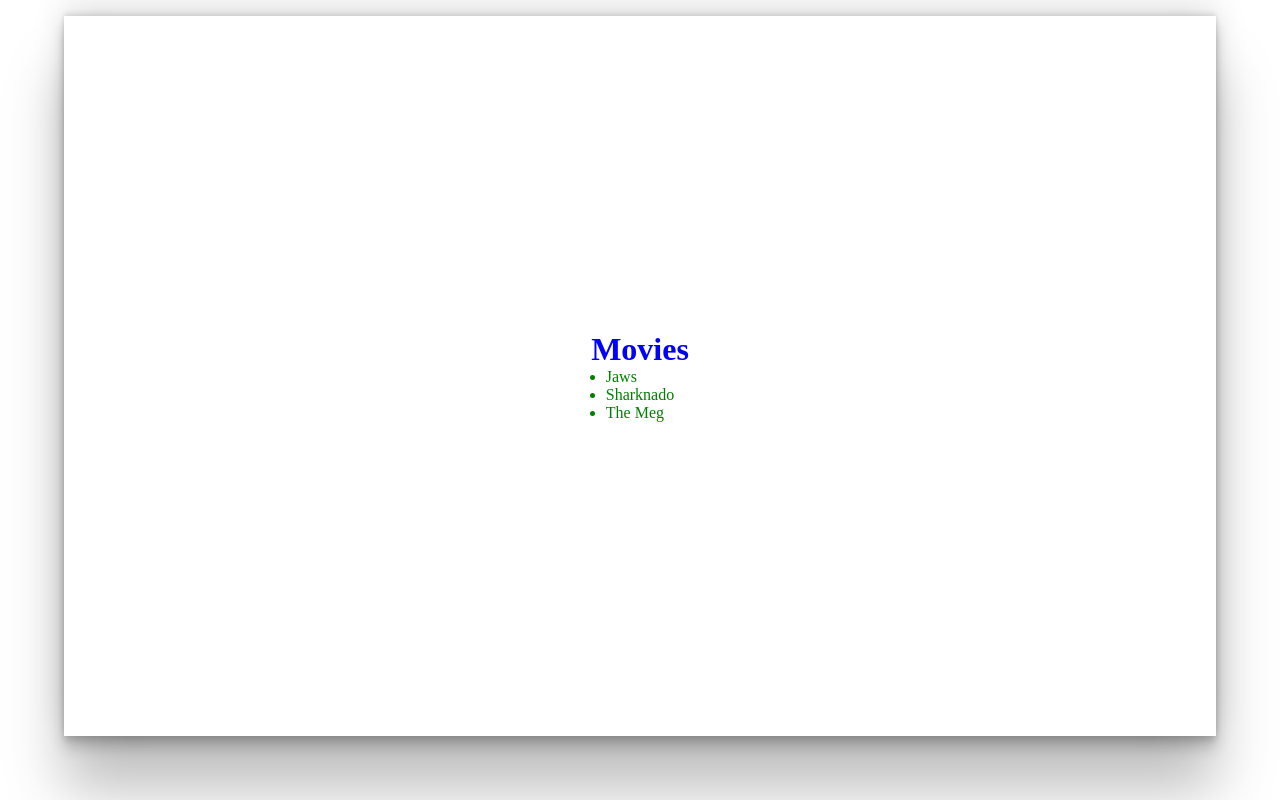
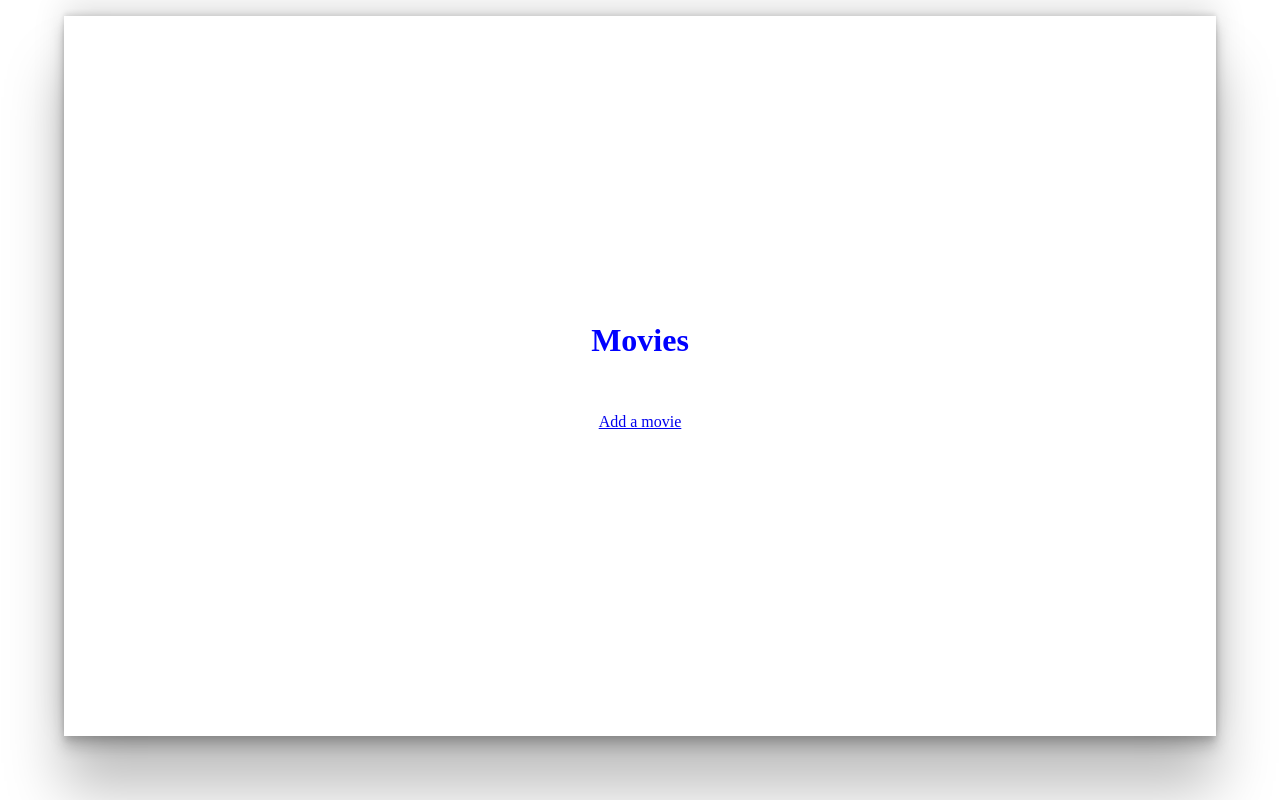
Before and after one commit to sjeevankumar/django-intro-calebcurry, a Django app: page /movies/ in a window 1280 px wide. Run offline with Django 5.2, Linux system fonts and the light colour scheme; data that the repository does not hold is empty.

Commit message:
feat:course completed

```diff
--- /dev/null
+++ b/movies/admin.py
@@ -0,0 +1,4 @@
+from .models import Movie
+from django.contrib import admin
+
+admin.site.register(Movie)
--- a/movies/settings.py
+++ b/movies/settings.py
@@ -23,9 +23,9 @@
 SECRET_KEY = 'django-insecure-6)(z9#a0-hd09g63h@r!aci$ngdmntf7_&jb0-57!g+)sk1x_b'
 
 # SECURITY WARNING: don't run with debug turned on in production!
-DEBUG = True
+DEBUG = False
 
-ALLOWED_HOSTS = []
+ALLOWED_HOSTS = ['127.0.0.1']
 
 
 # Application definition
--- /dev/null
+++ b/movies/templates/movies/add.html
@@ -0,0 +1,6 @@
+<form action="/movies/add" method="post">
+    {% csrf_token %}
+    <input type="text" name="title" id="title" placeholder="Movie title"><br>
+    <input type="text" name="year" id="year" placeholder="Movie year"><br>
+    <input type="submit" value="Add">
+</form>
--- /dev/null
+++ b/movies/templates/movies/detail.html
@@ -0,0 +1,2 @@
+{{movie}}<br>
+<a href="/movies/delete/{{movie.id}}">Delete</a>
--- a/movies/templates/movies/movies.html
+++ b/movies/templates/movies/movies.html
@@ -10,20 +10,23 @@
         padding: 0;
         box-sizing: border-box;
       }
-      body{
+      body {
         display: flex;
         justify-content: center;
         align-items: center;
       }
-      body .container{
+      body .container {
         width: 90vw;
         height: 90vh;
         display: flex;
         flex-direction: column;
         align-items: center;
         justify-content: center;
-      box-shadow: rgba(0, 0, 0, 0.25) 0px 54px 55px, rgba(0, 0, 0, 0.12) 0px -12px 30px, rgba(0, 0, 0, 0.12) 0px 4px 6px, rgba(0, 0, 0, 0.17) 0px 12px 13px, rgba(0, 0, 0, 0.09) 0px -3px 5px;
+        box-shadow: rgba(0, 0, 0, 0.25) 0px 54px 55px,
+          rgba(0, 0, 0, 0.12) 0px -12px 30px, rgba(0, 0, 0, 0.12) 0px 4px 6px,
+          rgba(0, 0, 0, 0.17) 0px 12px 13px, rgba(0, 0, 0, 0.09) 0px -3px 5px;
         margin: 1rem;
+        overflow: scroll;
       }
       h1 {
         color: blue;
@@ -38,9 +41,12 @@
       <h1>Movies</h1>
       <ul>
         {% for movie in movies %}
-        <li>{{movie.title}}</li>
+        <li>
+          <a href={{movie.id}}>{{movie.title}}</a>
+        </li>
         {% endfor %}
-      </ul>
+      </ul><br><br><br>
+      <a href="/movies/add">Add a movie</a>
     </div>
   </body>
 </html>
--- a/movies/urls.py
+++ b/movies/urls.py
@@ -21,5 +21,8 @@
 urlpatterns = [
     path('admin/', admin.site.urls),
     path('',views.home),
-    path('movies/',views.movies)
+    path('movies/',views.movies),
+    path('movies/<int:id>',views.detail),
+    path('movies/add',views.add),
+    path('movies/delete/<int:id>',views.delete)
 ]
--- a/movies/views.py
+++ b/movies/views.py
@@ -1,28 +1,33 @@
-from django.http import HttpResponse
+from django.http import Http404, HttpResponse,HttpResponseRedirect
 from django.shortcuts import render
-
-data = {
-    'movies':[
-        {
-            'id':5,
-            'title':'Jaws',
-            'year':1669
-        },
-        {
-            'id':6,
-            'title':'Sharknado',
-            'year':1600
-        },
-        {
-            'id':7,
-            'title':'The Meg',
-            'year':2000
-        }
-    ]
-}
+from .models import Movie
 
 def movies(request):
-    return render(request,'movies/movies.html',data)
+    data = Movie.objects.all()
+    return render(request,'movies/movies.html',{'movies':data})
 
 def home(request):
     return HttpResponse("Home page")
+
+def detail(request,id):
+    data = Movie.objects.get(pk=id)
+    return render(request,'movies/detail.html',{'movie':data})
+
+def add(request):
+    title = request.POST.get('title')
+    year = request.POST.get('year')
+
+    if title and year:
+        movie = Movie(title = title,year=year)
+        movie.save()
+        return HttpResponseRedirect('/movies')
+
+    return render(request,'movies/add.html')
+
+def delete(request,id):
+    try:
+        movie = Movie.objects.get(pk=id)
+    except:
+        raise Http404('Movie does not exist')
+    movie.delete()
+    return HttpResponseRedirect('/movies')
```
Also changed, not shown: movies/models.py (added, +8 -0 lines), movies/migrations/0001_initial.py (added), movies/migrations/__init__.py (added).
